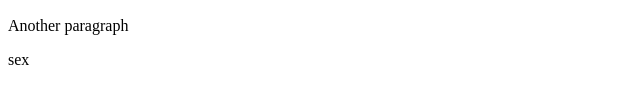
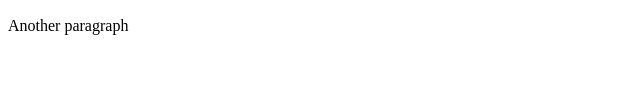
Before and after one commit to IagoPP/PROJECTGIT, a plain HTML site: page index.html in a window 1280 px wide. Shown: the part 148-252 px from the top of the page, 0-640 px from the left. Drawn offline with Linux system fonts and the light colour scheme.

Commit message:
My first index git

```diff
--- a/index.html
+++ b/index.html
@@ -11,6 +11,5 @@
     <p>First paragraph</p>
     <h2>important info</h2>
     <p>Another paragraph</p>
-    <p>sex</p>
 </body>
 </html>
```
